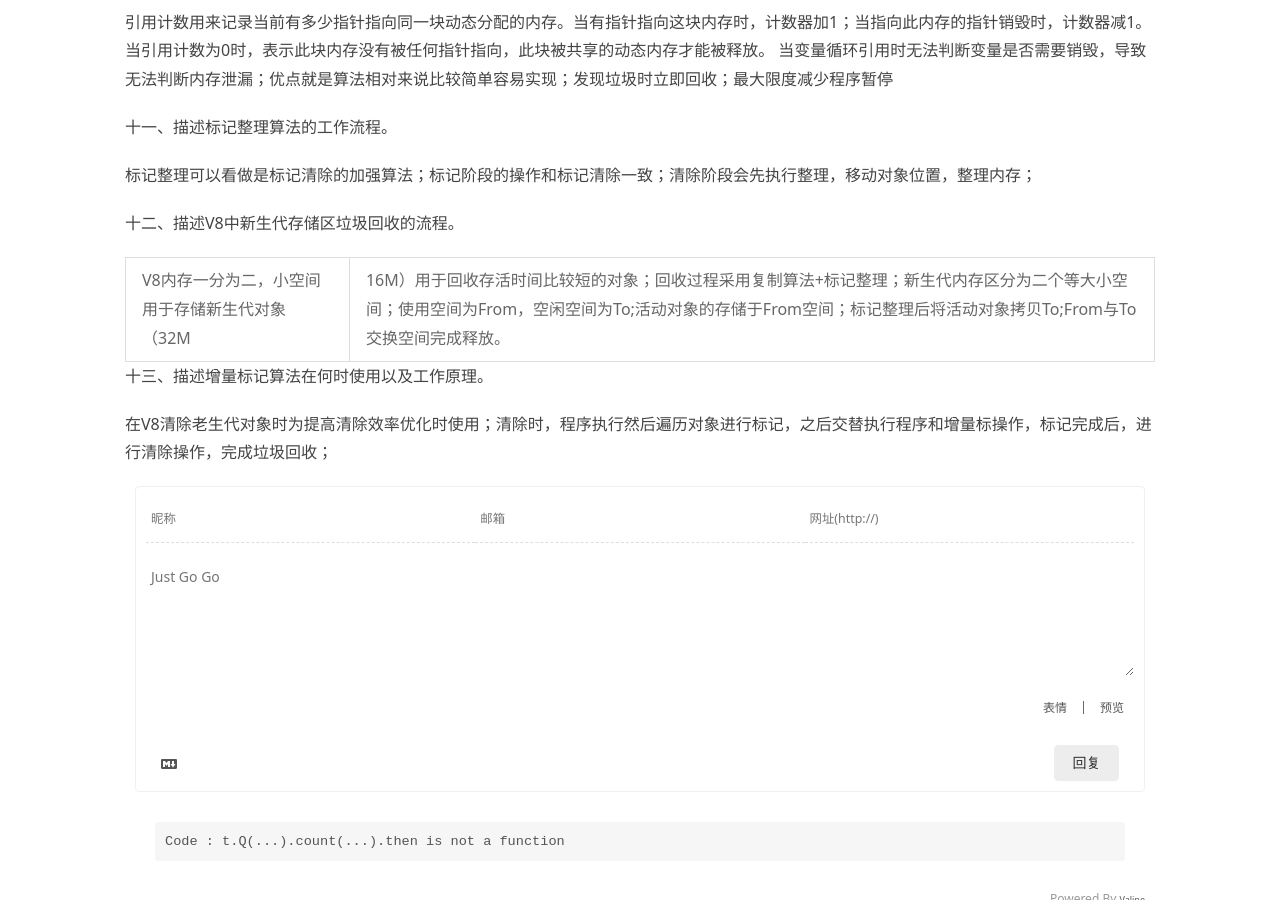
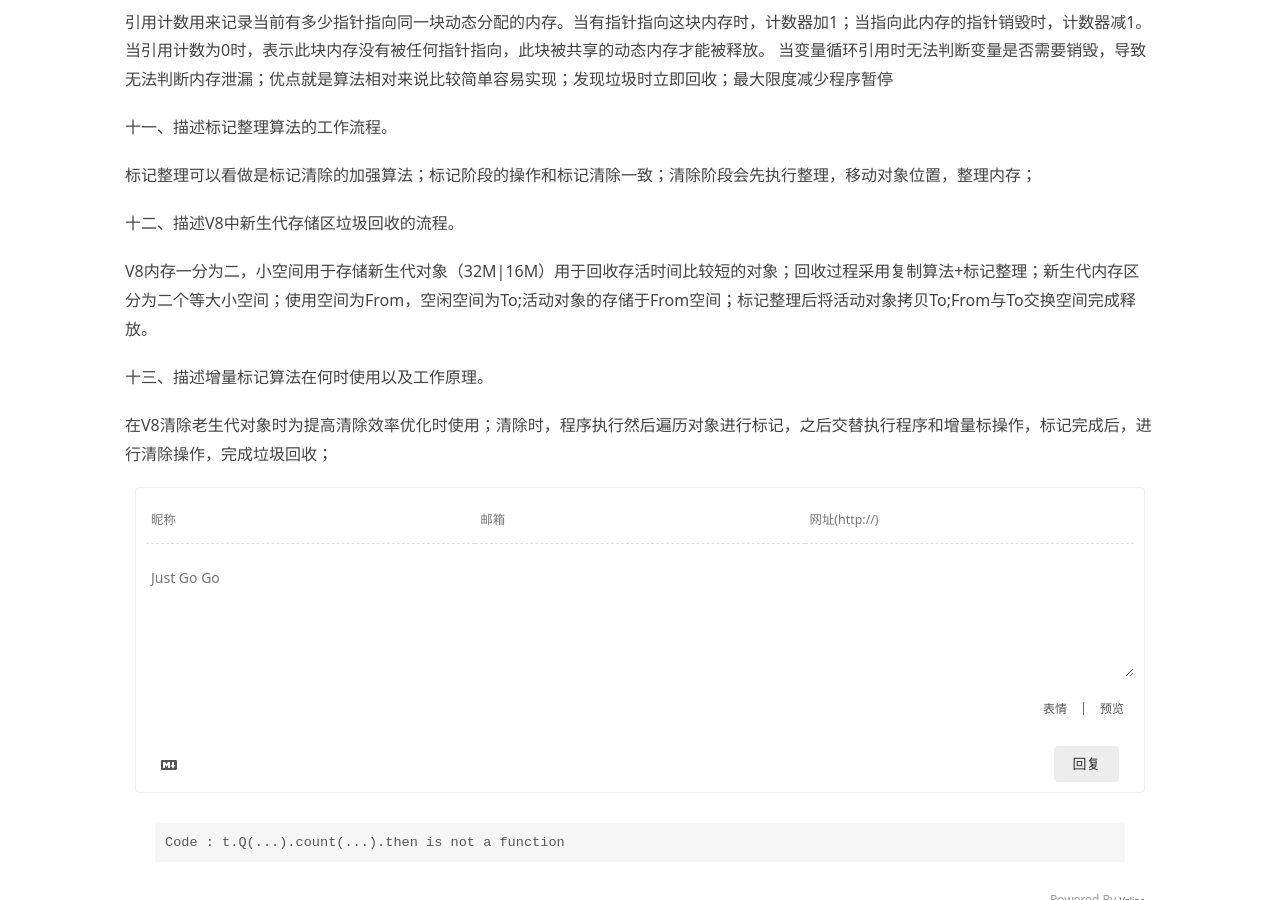
Before and after one commit to zlbcc/caorushizi.github.io, a Jekyll site: the page built from _posts/2020-08-03-part-one-part-two-homework.md, in a window 1280 px wide and 900 px high, scrolled down 2539 px. Built offline with Jekyll 4.4.1, drawn with Linux system fonts in a browser that asks for light colours; comment, search, counter and statistics services are not loaded.

```diff
--- a/_posts/2020-08-03-part-one-part-two-homework.md
+++ b/_posts/2020-08-03-part-one-part-two-homework.md
@@ -103,7 +103,7 @@ typescript可以大大降低在生产中类型引起的一系列问题，因为
 
 十二、描述V8中新生代存储区垃圾回收的流程。
 
-V8内存一分为二，小空间用于存储新生代对象（32M|16M）用于回收存活时间比较短的对象；回收过程采用复制算法+标记整理；新生代内存区分为二个等大小空间；使用空间为From，空闲空间为To;活动对象的存储于From空间；标记整理后将活动对象拷贝To;From与To交换空间完成释放。
+V8内存一分为二，小空间用于存储新生代对象（32M\|16M）用于回收存活时间比较短的对象；回收过程采用复制算法+标记整理；新生代内存区分为二个等大小空间；使用空间为From，空闲空间为To;活动对象的存储于From空间；标记整理后将活动对象拷贝To;From与To交换空间完成释放。
 
 十三、描述增量标记算法在何时使用以及工作原理。
 
```
